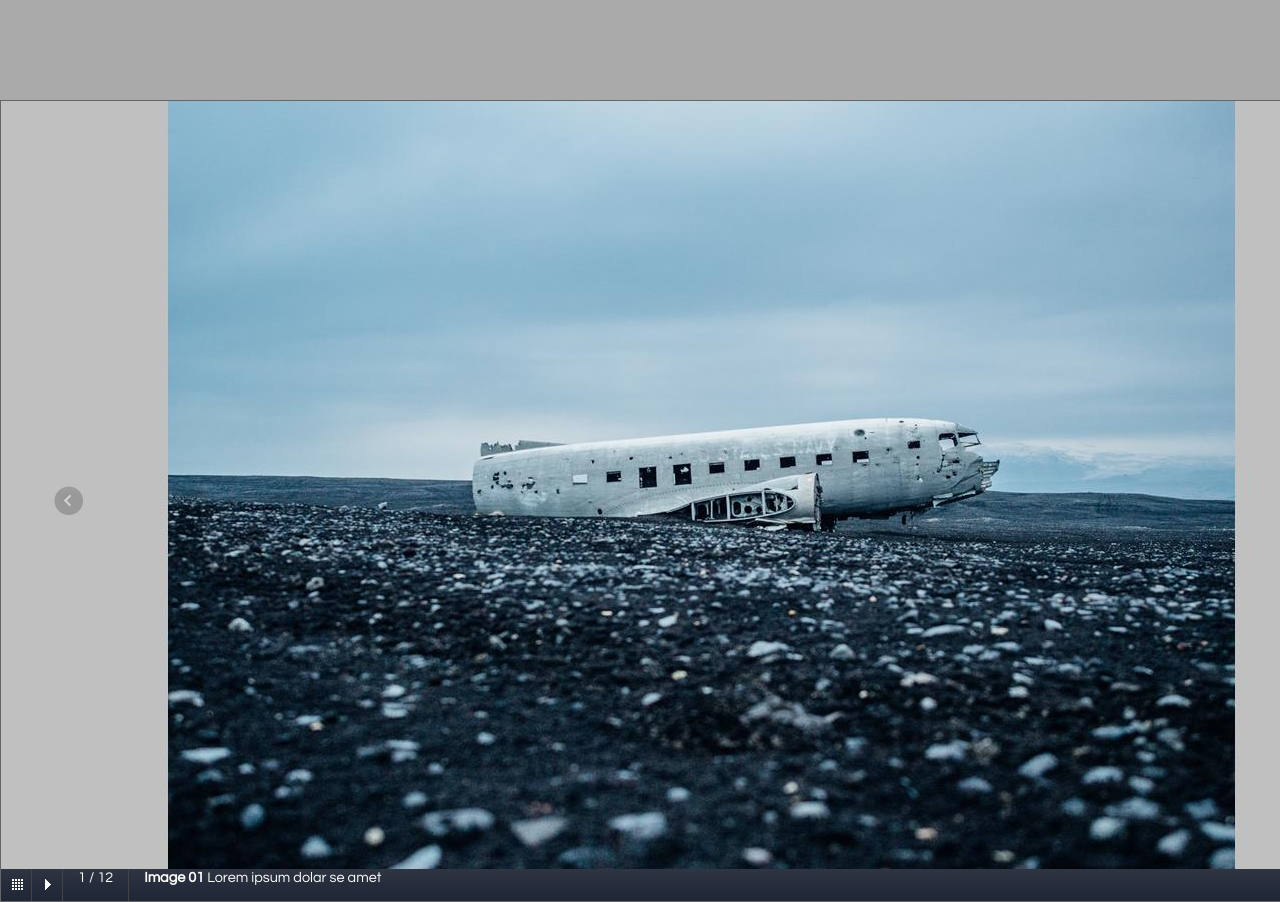
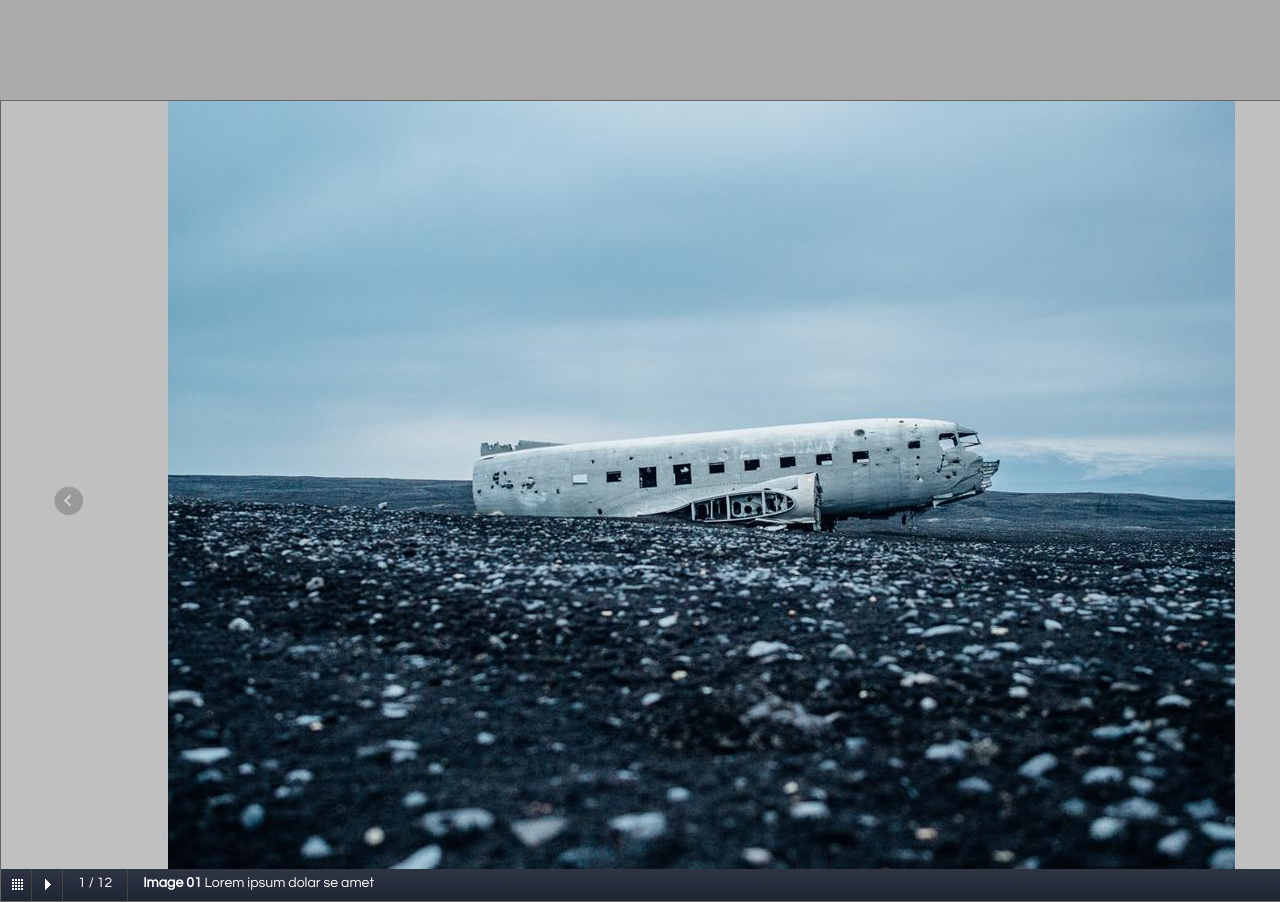
Before and after one commit to Eldarni/ZenoGallery, a plain HTML site: page index.html in a window 1280 px wide. Shown: the top 902 px of the page. Drawn offline with Linux system fonts and the light colour scheme.

Commit message:
reverted to px text sizes for now

```diff
--- a/index.html
+++ b/index.html
@@ -6,7 +6,7 @@
 
         /* page layout */
         html, body { margin: 0; padding: 0; }
-        body { font-family: "Century Gothic", CenturyGothic, AppleGothic, sans-serif; font-size: 100%; background-color: #AAAAAA;  background-size: 100%; }
+        body { font-family: "Century Gothic", CenturyGothic, AppleGothic, sans-serif; background-color: #AAAAAA; background-size: 100%; }
 
         #gallery { width: 1400px; height: 800px; margin: 100px auto 0px auto; }
 
@@ -33,7 +33,7 @@
 
         /* css to make the control bar awesome */
         .zg-control-bar { position: absolute; bottom: 0px; background: #2E3442; background: linear-gradient(to bottom, #2E3442 0%, #1E2534 100%); color: #FFFFFF; height: 2em; width: 100%; display: flex; }
-        .zg-control-bar > div { position: relative; font-size: 0.9em; padding: 0.1em 15px 0px 15px; }
+        .zg-control-bar > div { position: relative; font-size: 14px; padding: 7px 15px 0px 15px; }
         .zg-control-bar > div:not(:first-child) { border-left: 1px solid #444444; }
         .zg-control-bar > .zg-message { flex: 1; }
 
@@ -75,10 +75,6 @@
 
     <script>
         $(function(){
-
-
-
-
             $('#gallery').zeno_gallery({});
         });
     </script>
```
